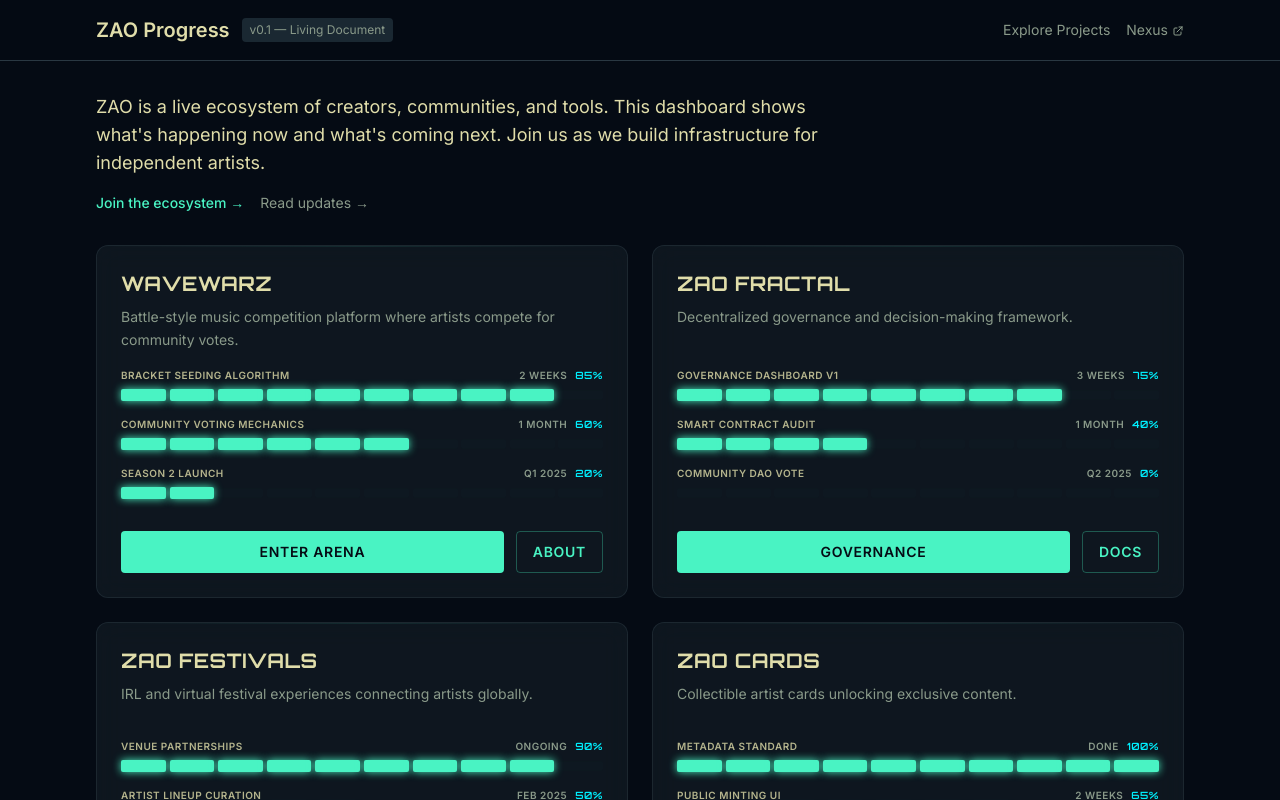
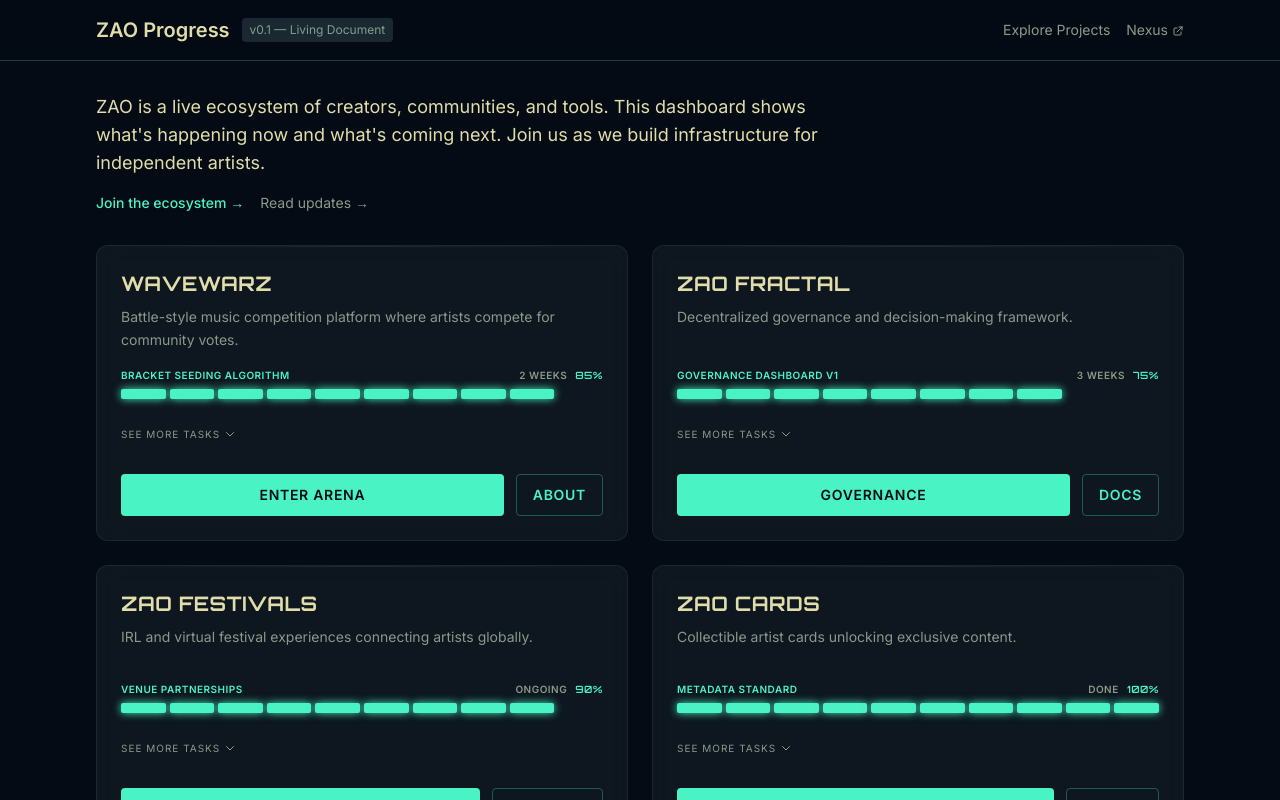
Before and after one commit to bettercallzaal/zaoprojects, a Next.js app: page / in a window 1280 px wide. Shown: the top 800 px of the page. Built offline with nearby package versions, Linux system fonts and the light colour scheme.

Commit message:
style: refine milestones UI with color hierarchy and expandable tasks

```diff
--- a/components/ProjectCard.tsx
+++ b/components/ProjectCard.tsx
@@ -1,3 +1,6 @@
+"use client";
+
+import { useState } from "react";
 import { Project } from "@/lib/types";
 import { TechProgressBar } from "./TechProgressBar";
 import CTAButtons from "./CTAButtons";
@@ -8,6 +11,8 @@ interface ProjectCardProps {
 }
 
 export default function ProjectCard({ project }: ProjectCardProps) {
+  const [isExpanded, setIsExpanded] = useState(false);
+  const variants: ("primary" | "secondary" | "tertiary")[] = ["primary", "secondary", "tertiary"];
   return (
     <GlassCard className="p-5 sm:p-6 flex flex-col h-full">
       <header className="mb-4">
@@ -19,25 +24,68 @@ export default function ProjectCard({ project }: ProjectCardProps) {
         </p>
       </header>
 
-      <div className="flex-1 flex flex-col justify-end space-y-6">
+      <div className="flex-1 flex flex-col justify-end space-y-4">
 
-        {/* Milestones List */}
         <div className="space-y-4">
-          {project.milestones.map((milestone, index) => (
-            <div key={index} className="space-y-1.5">
+          {/* Always show the first milestone */}
+          {project.milestones.length > 0 && (
+            <div className="space-y-1.5">
               <div className="flex justify-between items-end text-[10px] uppercase tracking-wider font-semibold">
-                <span className="text-zao-text/80">{milestone.title}</span>
+                <span className="text-zao-accent">{project.milestones[0].title}</span>
                 <div className="flex items-center gap-2">
-                  <span className="text-zao-muted">{milestone.timeline}</span>
-                  <span className="text-zao-secondary font-orbitron">{milestone.progress}%</span>
+                  <span className="text-zao-muted">{project.milestones[0].timeline}</span>
+                  <span className="text-zao-accent font-orbitron">{project.milestones[0].progress}%</span>
                 </div>
               </div>
-              <TechProgressBar progress={milestone.progress} totalSegments={10} />
+              <TechProgressBar progress={project.milestones[0].progress} totalSegments={10} variant="primary" />
             </div>
-          ))}
+          )}
+
+          {/* Expandable Section */}
+          {project.milestones.length > 1 && (
+            <div className="space-y-3">
+              <div className={`space-y-4 overflow-hidden transition-all duration-500 ease-in-out ${isExpanded ? "max-h-[500px] opacity-100 py-2" : "max-h-0 opacity-0"}`}>
+                {project.milestones.slice(1).map((milestone, index) => (
+                  <div key={index + 1} className="space-y-1.5">
+                    <div className="flex justify-between items-end text-[10px] uppercase tracking-wider font-semibold">
+                      <span className="text-zao-text/60">{milestone.title}</span>
+                      <div className="flex items-center gap-2">
+                        <span className="text-zao-muted/60">{milestone.timeline}</span>
+                        <span className={`${index === 0 ? "text-zao-secondary" : "text-zao-muted"} font-orbitron opacity-80`}>
+                          {milestone.progress}%
+                        </span>
+                      </div>
+                    </div>
+                    <TechProgressBar
+                      progress={milestone.progress}
+                      totalSegments={10}
+                      variant={variants[index + 1] || "tertiary"}
+                    />
+                  </div>
+                ))}
+              </div>
+
+              <button
+                onClick={() => setIsExpanded(!isExpanded)}
+                className="text-[10px] uppercase tracking-widest text-zao-muted hover:text-zao-accent transition-colors flex items-center gap-1 group"
+              >
+                <span>{isExpanded ? "Show less" : "See more tasks"}</span>
+                <svg
+                  className={`w-3 h-3 transition-transform duration-300 ${isExpanded ? "rotate-180" : ""}`}
+                  fill="none"
+                  viewBox="0 0 24 24"
+                  stroke="currentColor"
+                >
+                  <path strokeLinecap="round" strokeLinejoin="round" strokeWidth={2} d="M19 9l-7 7-7-7" />
+                </svg>
+              </button>
+            </div>
+          )}
         </div>
 
-        <CTAButtons primary={project.ctas.primary} secondary={project.ctas.secondary} />
+        <div className="pt-2">
+          <CTAButtons primary={project.ctas.primary} secondary={project.ctas.secondary} />
+        </div>
       </div>
     </GlassCard>
   );
--- a/components/TechProgressBar.tsx
+++ b/components/TechProgressBar.tsx
@@ -5,11 +5,13 @@ import { useEffect, useState } from "react";
 interface TechProgressBarProps {
     progress: number; // 0 to 100
     totalSegments?: number;
+    variant?: "primary" | "secondary" | "tertiary";
 }
 
 export function TechProgressBar({
     progress,
     totalSegments = 20,
+    variant = "primary",
 }: TechProgressBarProps) {
     // Use state to trigger animation on mount
     const [activeSegmentCount, setActiveSegmentCount] = useState(0);
@@ -24,8 +26,28 @@ export function TechProgressBar({
         return () => clearTimeout(timer);
     }, [progress, totalSegments]);
 
+    const variantStyles = {
+        primary: {
+            active: "bg-zao-accent shadow-[0_0_8px_#49f3c3]",
+            inactive: "bg-zao-card/50",
+            glow: "#49f3c3",
+        },
+        secondary: {
+            active: "bg-zao-secondary shadow-[0_0_8px_#00f0ff]",
+            inactive: "bg-zao-card/40",
+            glow: "#00f0ff",
+        },
+        tertiary: {
+            active: "bg-zao-muted shadow-[0_0_8px_#8a9a8a]",
+            inactive: "bg-zao-card/30",
+            glow: "#8a9a8a",
+        },
+    };
+
+    const currentVariant = variantStyles[variant];
+
     return (
-        <div className="w-full flex gap-1 h-3">
+        <div className="w-full flex gap-1 h-2.5">
             {Array.from({ length: totalSegments }).map((_, index) => {
                 const isActive = index < activeSegmentCount;
                 return (
@@ -34,8 +56,8 @@ export function TechProgressBar({
                         className={`
               flex-1 rounded-sm transition-all duration-300 ease-out
               ${isActive
-                                ? "bg-zao-accent shadow-[0_0_8px_#49f3c3] scale-y-100"
-                                : "bg-zao-card/50 scale-y-75 opacity-30"
+                                ? `${currentVariant.active} scale-y-100`
+                                : `${currentVariant.inactive} scale-y-75 opacity-20`
                             }
             `}
                         style={{
```
